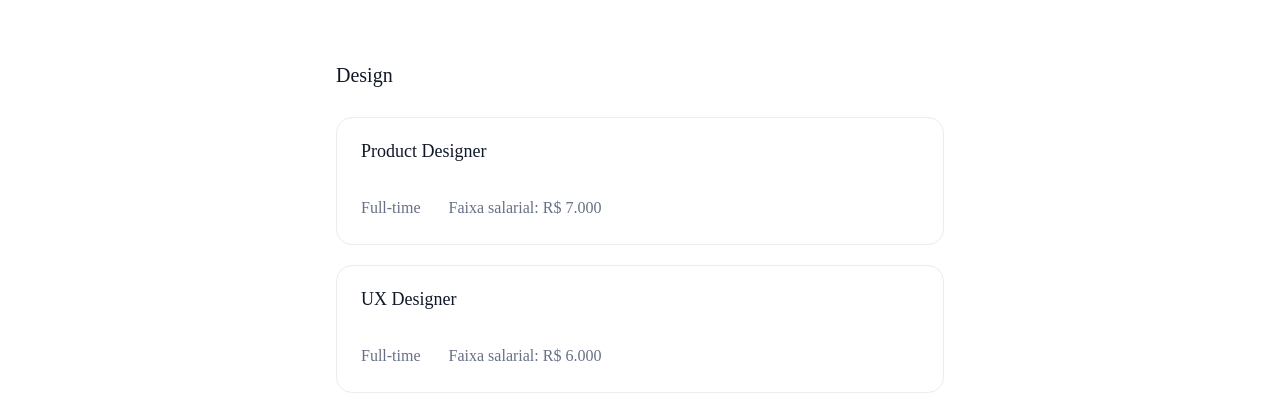
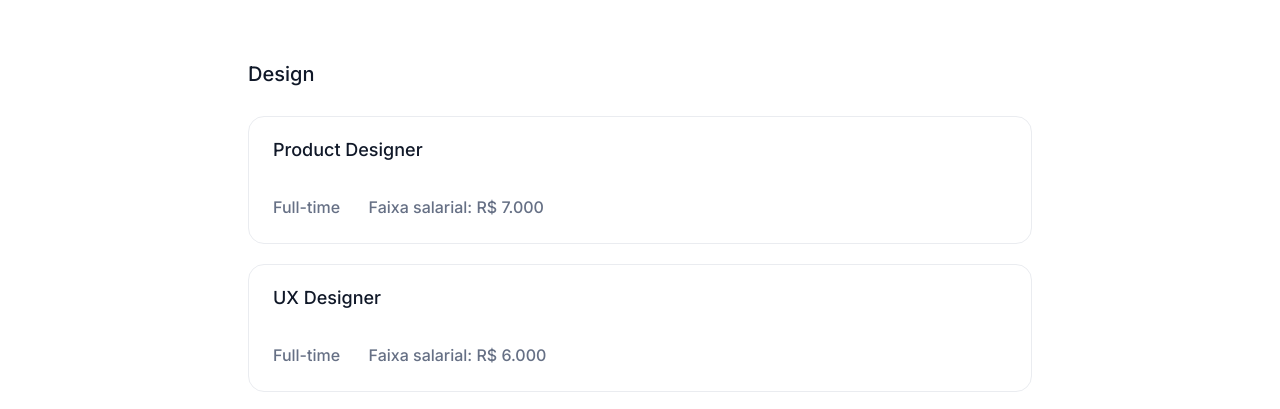
Before and after one commit to OliveiraLeonidas/cursos-alura, a plain HTML site: page 7daysOfCode-HTML-CSS/index.html in a window 1280 px wide. Shown: the part 1301-1710 px from the top of the page. Drawn offline with Linux system fonts and the light colour scheme.

Commit message:
section-vagas-changes

```diff
--- a/7daysOfCode-HTML-CSS/styles/vagas.css
+++ b/7daysOfCode-HTML-CSS/styles/vagas.css
@@ -1,5 +1,6 @@
 .container__vagas{
     padding: 2rem 5rem;
+    font-family: var(--fonte-principal);
 }
 
 .vagas__talentos {
@@ -36,6 +37,7 @@
     display: flex;
     flex-direction: column;
     gap: 1.25rem 0;
+
 }
 .vagasAbertas__titulo {
     font-size: 1.25rem;
@@ -46,7 +48,7 @@
 
 .vagasAbertas__design,
 .vagasAbertas__desenvolvimento {
-    margin: 0 16rem;
+    margin: 0 15%;
 }
 
 .card {
```
